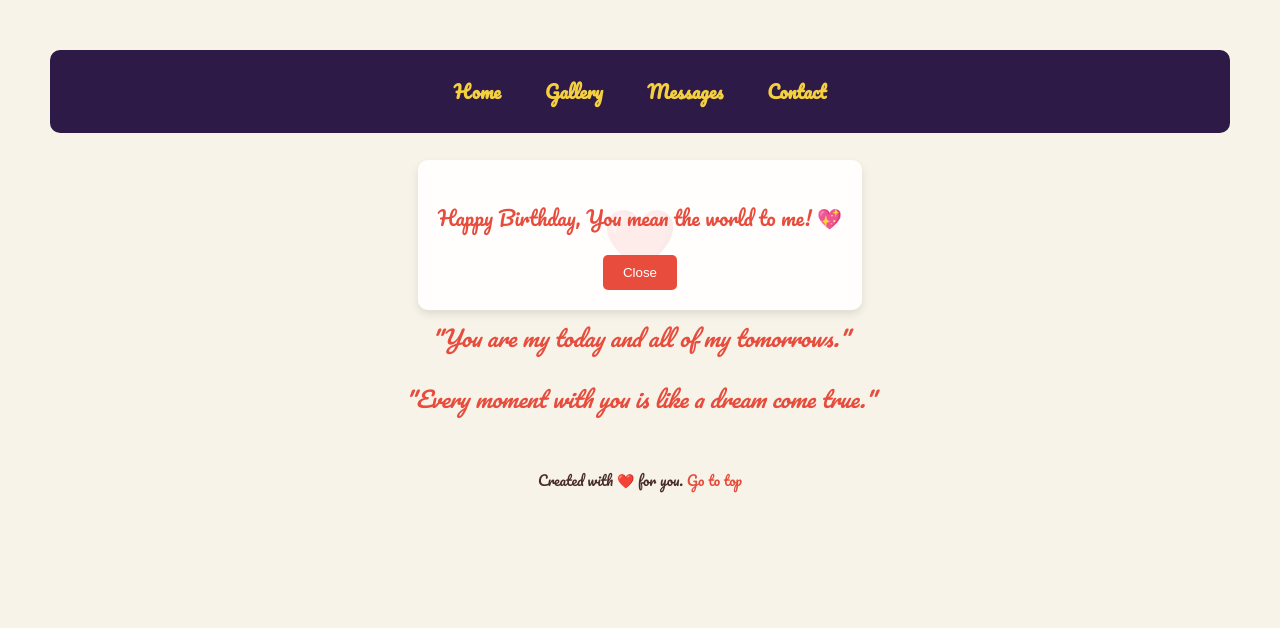
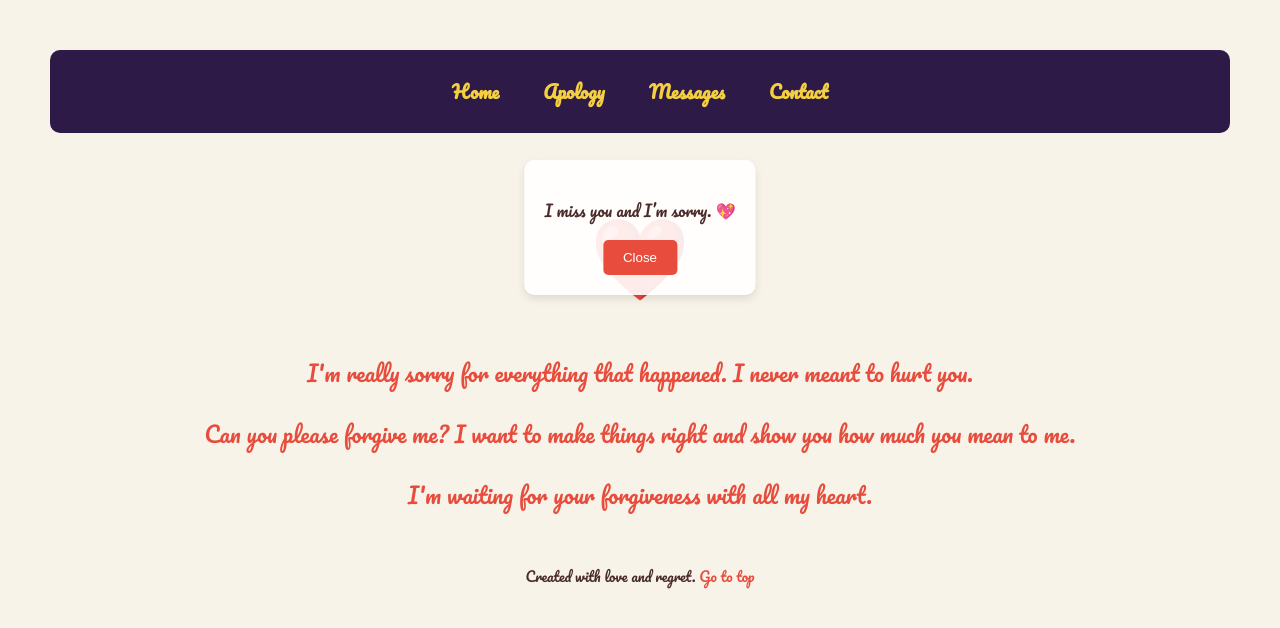
Before and after one commit to Amritansh-verma/For-chotu, a plain HTML site: page index.html in a window 1280 px wide. Drawn offline with Linux system fonts and the light colour scheme.

Commit message:
Update index.html

```diff
--- a/index.html
+++ b/index.html
@@ -3,23 +3,20 @@
 <head>
     <meta charset="UTF-8">
     <meta name="viewport" content="width=device-width, initial-scale=1.0">
-    <title>Happy Birthday!</title>
+    <title>I'm Sorry</title>
     <link href="https://fonts.googleapis.com/css2?family=Pacifico&display=swap" rel="stylesheet">
     <style>
-        /* General Styles */
         body {
             font-family: 'Pacifico', cursive;
-            background-color: #f7f3e9; /* Soft beige for luxurious feel */
-            color: #4a2c2a; /* Dark brown for text */
+            background-color: #f7f3e9; /* Soft beige */
+            color: #4a2c2a; /* Dark brown */
             text-align: center;
             padding: 50px;
             margin: 0;
-            transition: background-color 0.5s ease;
         }
 
-        /* Heart Animation */
         .heart {
-            font-size: 60px;
+            font-size: 80px;
             color: #e74c3c; /* Deep burgundy */
             animation: pulse 1s infinite;
         }
@@ -30,9 +27,8 @@
             100% { transform: scale(1); }
         }
 
-        /* Navigation Bar */
         nav {
-            background-color: #2e1a47; /* Dark purple */
+            background-color: #2e1a47;
             padding: 10px 0;
             border-radius: 10px;
             margin-bottom: 50px;
@@ -50,16 +46,26 @@
 
         nav ul li a {
             text-decoration: none;
-            color: #f4d03f; /* Gold for a premium look */
+            color: #f4d03f; /* Gold */
             font-size: 18px;
             font-weight: bold;
         }
 
         nav ul li a:hover {
-            color: #e74c3c; /* Burgundy for hover effect */
+            color: #e74c3c; /* Burgundy */
         }
 
-        /* Popup Message */
+        .message {
+            font-size: 24px;
+            color: #e74c3c;
+            margin-top: 30px;
+        }
+
+        .message p {
+            font-size: 22px;
+            font-weight: 500;
+        }
+
         .popup {
             position: fixed;
             top: 20%;
@@ -70,11 +76,6 @@
             border-radius: 10px;
             box-shadow: 0 4px 8px rgba(0, 0, 0, 0.1);
             display: none;
-        }
-
-        .popup p {
-            font-size: 20px;
-            color: #e74c3c;
         }
 
         .popup button {
@@ -90,15 +91,6 @@
             background-color: #c0392b;
         }
 
-        /* Love Quotes */
-        .love-quotes {
-            font-style: italic;
-            font-size: 22px;
-            color: #e74c3c;
-            margin-top: 30px;
-        }
-
-        /* Footer */
         footer {
             margin-top: 50px;
             font-size: 14px;
@@ -111,21 +103,17 @@
         }
 
         footer a:hover {
-            color: #f4d03f; /* Gold color */
-        }
-
-        /* Audio Styles */
-        audio {
-            margin-top: 20px;
+            color: #f4d03f;
         }
     </style>
 </head>
 <body>
+
     <!-- Navigation -->
     <nav>
         <ul>
             <li><a href="index.html">Home</a></li>
-            <li><a href="gallery.html">Gallery</a></li>
+            <li><a href="apology.html">Apology</a></li>
             <li><a href="messages.html">Messages</a></li>
             <li><a href="contact.html">Contact</a></li>
         </ul>
@@ -136,27 +124,22 @@
         ❤️
     </div>
 
-    <!-- Personalized Popup Message -->
+    <!-- Apology Message -->
+    <div class="message">
+        <p>I'm really sorry for everything that happened. I never meant to hurt you.</p>
+        <p>Can you please forgive me? I want to make things right and show you how much you mean to me.</p>
+        <p>I'm waiting for your forgiveness with all my heart.</p>
+    </div>
+
+    <!-- Popup for additional message -->
     <div id="message-popup" class="popup">
-        <p>Happy Birthday, You mean the world to me! 💖</p>
+        <p>I miss you and I’m sorry. 💖</p>
         <button onclick="closePopup()">Close</button>
     </div>
 
-    <!-- Love Quotes Section -->
-    <section class="love-quotes">
-        <p>"You are my today and all of my tomorrows."</p>
-        <p>"Every moment with you is like a dream come true."</p>
-    </section>
-
-    <!-- Background Music -->
-    <audio autoplay loop>
-        <source src="love_song.mp3" type="audio/mp3">
-        Your browser does not support the audio element.
-    </audio>
-
     <!-- Footer -->
     <footer>
-        <p>Created with ❤️ for you. <a href="#">Go to top</a></p>
+        <p>Created with love and regret. <a href="#">Go to top</a></p>
     </footer>
 
     <script>
```
